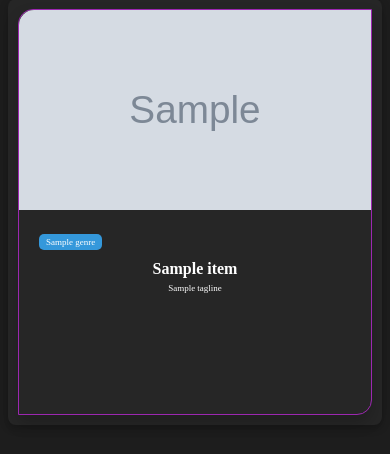
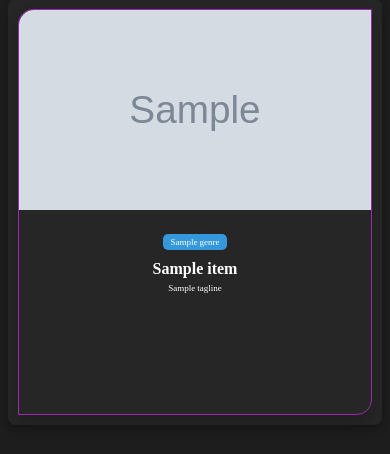
Before and after one commit to pbinaykumar/movie-recommendation-system, a Flask app: template templates/home.html in a window 390 px wide. Shown: the part 215-669 px from the top of the page. Run offline with Flask 3, Linux system fonts and the light colour scheme; the template is opened without the code that fills it: most values are stand-ins (such as "Sample title", 1, 10 or a date in 2020); grey boxes marked "Sample" are stand-in pictures; parts of the project's set-up code (start-up, migrations or seed data) failed here and were passed over; some web fonts are replaced.

Commit message:
responsive

```diff
--- a/static/css/style.css
+++ b/static/css/style.css
@@ -272,6 +272,6 @@ margin-left: 3%;
     padding: 0;
     }
     .genre-container{
-        display-content: center;
+        justify-content: center;
     }
 }
```
